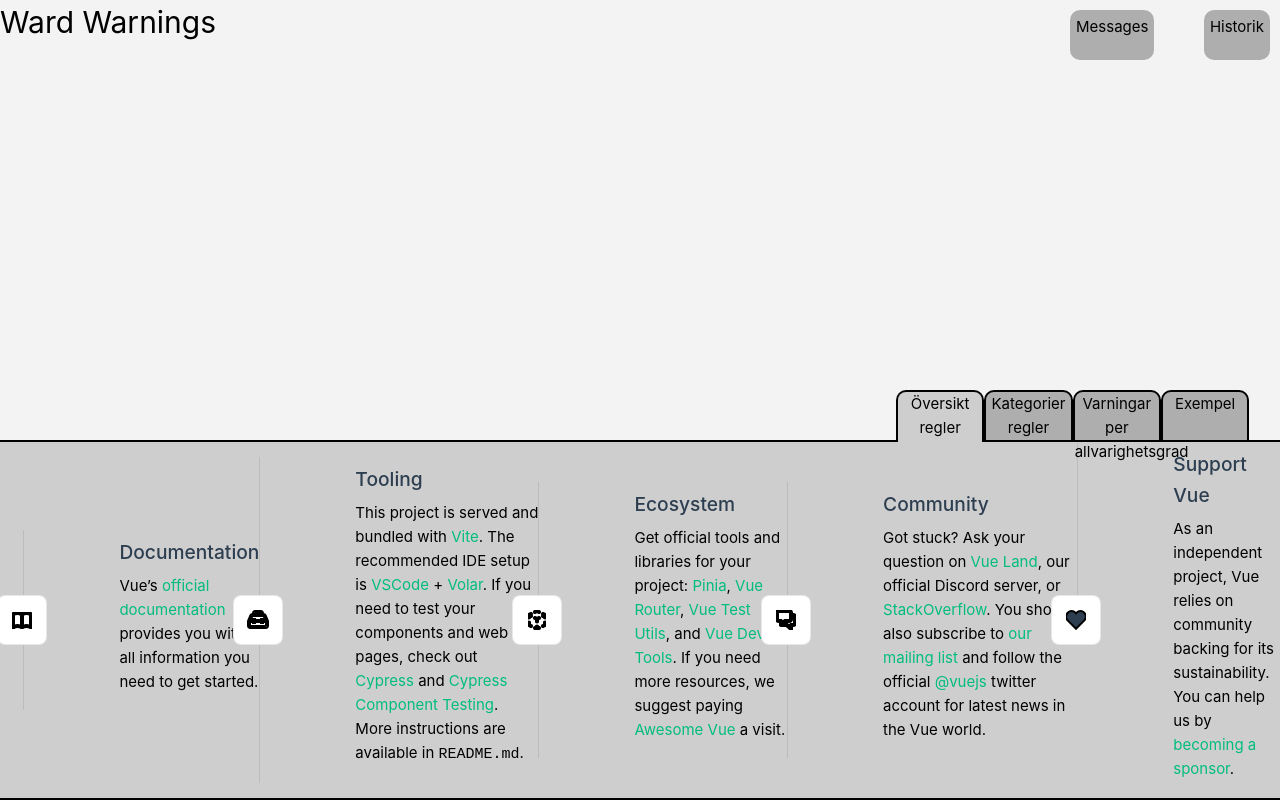
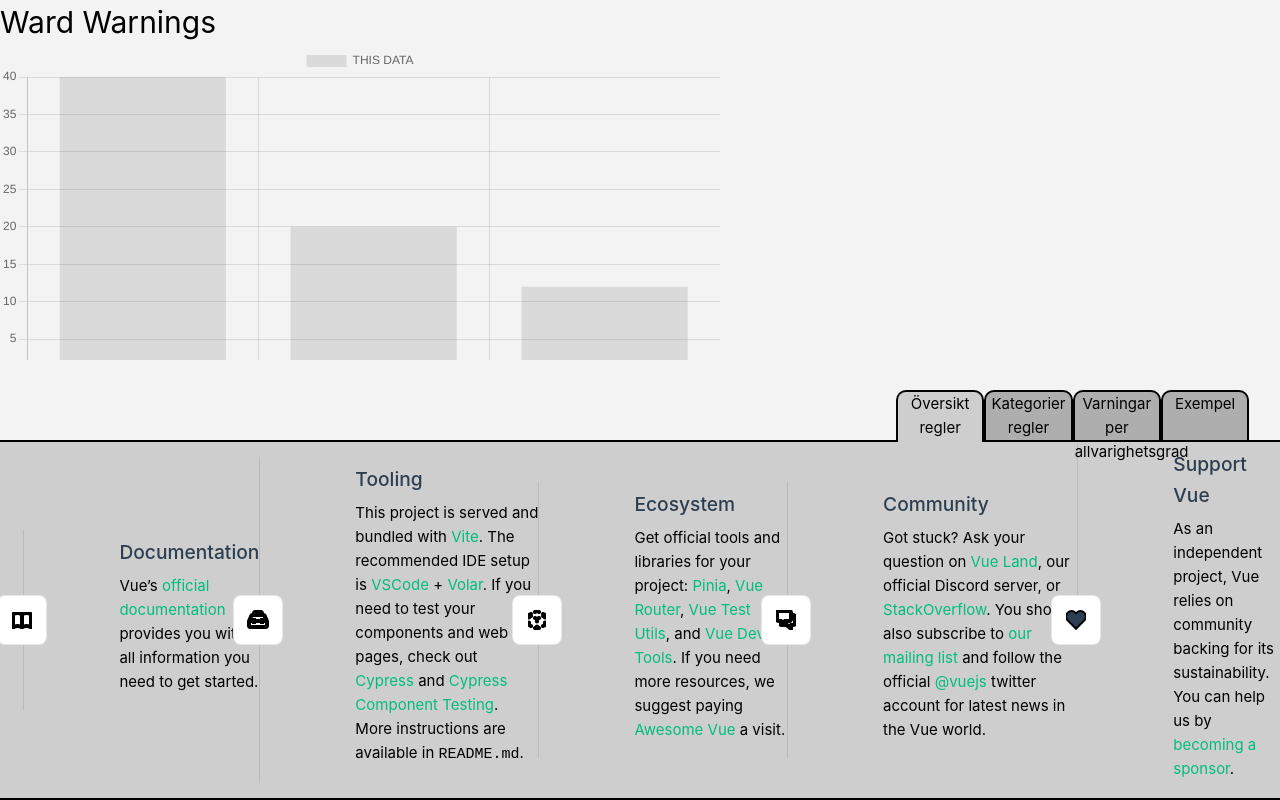
Before and after one commit to Qondun/sapval, a Vue app in the folder sapval-prototype/: page / in a window 1280 px wide. Built offline with nearby package versions, Linux system fonts and the light colour scheme.

Commit message:
ward graph imbedded (data not linked yet)

```diff
--- a/sapval-prototype/src/App.vue
+++ b/sapval-prototype/src/App.vue
@@ -1,13 +1,18 @@
 <script setup>
 import HelloWorld from './components/HelloWorld.vue'
+import { ref } from 'vue';
+
 import TheWelcome from './components/TheWelcome.vue'
 import SortingMenu from './components/SortingMenu.vue'
 import RuleCategories from './components/RuleCategories.vue'
 import PatientCircle from './components/PatientCircle.vue'
 import MiniMenu from './components/MiniMenu.vue'
-import WardView from './components/WardView.vue'
-import { reactive } from 'vue'
+import { reactive } from 'vue';
+import WardOverviewChart from './components/WardOverviewChart.vue';
+
+
 let state = reactive({ count: 0 })
+
 let overviewLayout = reactive({ state: 0 })
 let dynamicBot = reactive ({ state: 0 }) //TODO: change the names
 
@@ -16,7 +21,10 @@ function increment() {
 }
 function updateOverviewState() {
   overviewLayout.state = !overviewLayout.state;
+
+
 }
+
 
 function updateBotState(e) {
   dynamicBot.state = e
@@ -27,9 +35,9 @@ function updateBotState(e) {
   <!-- <div v-if="overviewLayout.state==0" id="mainGrid"> -->
   <div id="mainGrid">
     <header class="gridItem">
-      <WardView/>
-      <MiniMenu @clickedHistory="updateOverviewState" :overviewState="overviewLayout.state"/>
-      <!-- <div class="wrapper">
+      <WardOverviewChart/>
+<!--       <MiniMenu @clickedHistory="updateOverviewState" :overviewState="overviewLayout.state"/>
+ -->      <!-- <div class="wrapper">
         <HelloWorld v-if="state.count>2" msg="You did it!" />
         <HelloWorld v-else msg="Någonting annat" />
       </div> -->
--- /dev/null
+++ b/sapval-prototype/src/components/WardOverviewChart.vue
@@ -0,0 +1,47 @@
+<script>
+import { Bar } from 'vue-chartjs'
+import { Chart as ChartJS, Title, Tooltip, Legend, BarElement, CategoryScale, LinearScale } from 'chart.js'
+
+ChartJS.register(Title, Tooltip, Legend, BarElement, CategoryScale, LinearScale)
+
+export default {
+  name: 'WardOverviewChart',
+  components: { Bar },
+  data() {
+    return {
+      chartData: {
+
+        labels: [ 'January', 'February', 'March' ],
+        datasets: [{
+          label: 'THIS DATA',
+          data: [40, 20, 12] } ]
+      },
+      chartOptions: {
+        responsive: true
+      }
+    }
+  }
+}
+</script>
+
+<template>
+    <h1>Ward Warnings</h1>
+    <!-- <img alt="Vue logo" class="logo" src="../assets/logo.svg" width="125" height="125" />  -->
+    <Bar
+    id="ward_warning_chart"
+    :options="chartOptions"
+    :data="chartData"
+  />
+</template>
+
+<style>
+/* chart {
+    background-color: #c41a1a;
+    background: #FFFFFF;
+    border: none;
+    border-radius: 2px;
+    box-shadow: 0 2px 10px 0 rgba(70, 76, 79, .2);
+    width: "640";
+    height: "480";
+} */
+</style>
--- a/sapval-prototype/src/components/WardView.vue
+++ /dev/null
@@ -1,22 +0,0 @@
-<script>
-
-
-</script>
-
-<template>
-    <h1>Ward Warnings</h1>
-    <!-- <img alt="Vue logo" class="logo" src="../assets/logo.svg" width="125" height="125" />  -->
-
-</template>
-
-<style>
-chart {
-    background-color: #c41a1a;
-    background: #FFFFFF;
-    border: none;
-    border-radius: 2px;
-    box-shadow: 0 2px 10px 0 rgba(70, 76, 79, .2);
-    width: "640";
-    height: "480";
-}
-</style>
```
